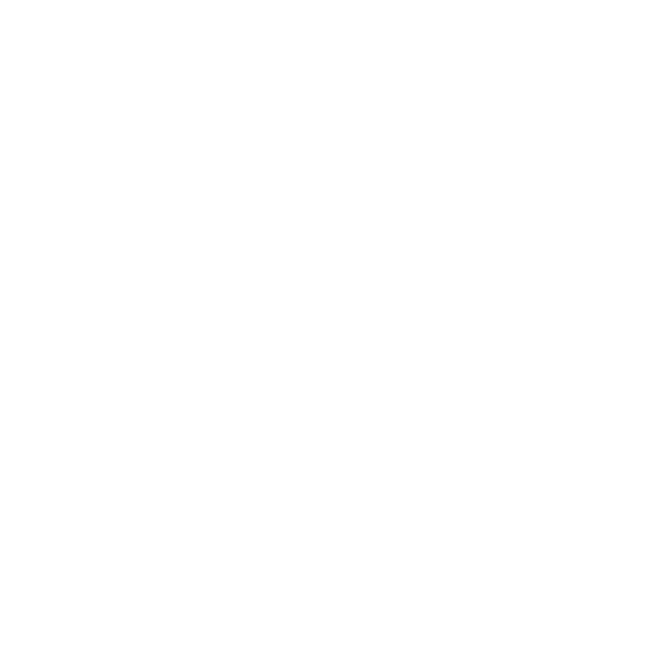
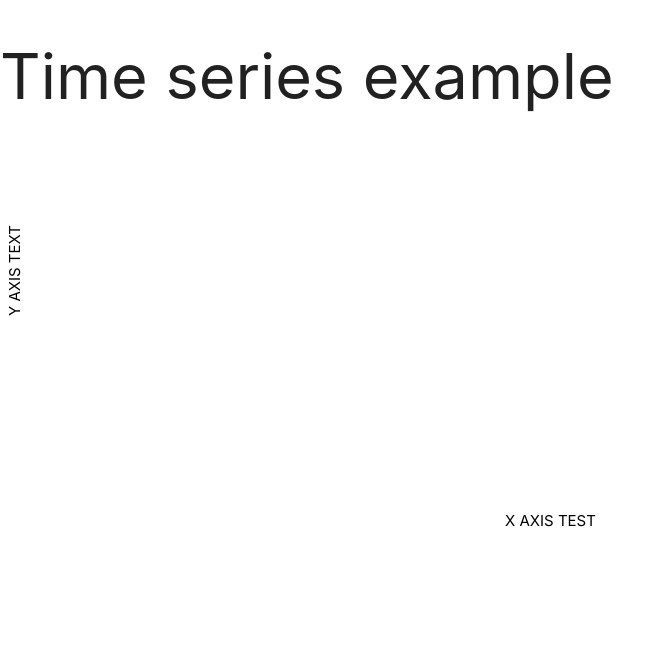
Before and after one commit to ahnj12/a3-software-design, a website: page index.html in a window 1280 px wide. Shown: the whole page, without its empty margins (0-671 px from the left). Drawn offline with nearby package versions, Linux system fonts and the light colour scheme.

Commit message:
add static elements to dev example

```diff
--- a/index.html
+++ b/index.html
@@ -13,6 +13,7 @@
   <script src="https://code.jquery.com/jquery.min.js"></script>
   <script src="https://cdnjs.cloudflare.com/ajax/libs/materialize/0.98.2/js/materialize.js"></script>
   <link rel="stylesheet" href="https://cdnjs.cloudflare.com/ajax/libs/materialize/0.98.2/css/materialize.css" />
+
   <script src="https://cdnjs.cloudflare.com/ajax/libs/d3/4.7.4/d3.js"></script>
 
 
@@ -24,9 +25,11 @@
 </head>
 
 <body>
+  <h1>Time series example</h1>
+  <div id="viz"></div>
 
-  <div id="vis"></div>
   <script src="reusable-time-series/js/time-series.js"></script>
+  <!--<script src="reusable-time-series/js/time-series-chart.js"></script>-->
   <script src="js/main.js"></script>
 </body>
 
--- a/js/main.js
+++ b/js/main.js
@@ -1,8 +1,63 @@
 $(function () {
     'use strict';
+
+    // Graph margin settings
+    var margin = {
+        top: 10,
+        right: 10,
+        bottom: 150,
+        left: 60
+    };
+
+    // SVG width and height
+    var width = 960;
+    var height = 500;
+
+    // Graph width and height - accounting for margins
+    var drawWidth = width - margin.left - margin.right;
+    var drawHeight = height - margin.top - margin.bottom;
+
+    /************************************** Create chart wrappers ***************************************/
+    // Create a variable `svg` in which you store a selection of the element with id `viz`
+    // Set the width and height to your `width` and `height` variables
+    let svg = d3.select('#viz')
+        .append('svg')
+        .attr('width', width)
+        .attr('height', height);
+
+    // Append a `g` element to your svg in which you'll draw your bars. Store the element in a variable called `g`, and
+    // Transform the g using `margin.left` and `margin.top`
+    let g = svg.append('g')
+        .attr('transform', 'translate(' + margin.left + ',' + margin.top + ')')
+
+
+    let xAxisLabel = svg.append('g')
+        .attr('transform', `translate(${margin.left}, ${margin.top + drawHeight})`)
+        .attr('class', 'axis')
+        // .call(xAxis);
+
+    let xAxisText = svg.append('text')
+        .attr('transform', `translate(${margin.left + drawWidth / 2}, ${margin.top + drawHeight + 40})`)
+        .attr('class', 'axis-label')
+        .text('X AXIS TEST');
+
+
+    let yAxisLabel = svg.append('g')
+        .attr('class', 'axis')
+        .attr('transform', `translate(${margin.left}, ${margin.top})`)
+        // .call(yAxis);
+
+
+    // Using the same pattern as your x-axis, append a text element to label your y axis
+    // Set its class to 'axis-label', and set the text to "Count"
+    let yAxisText = svg.append('text')
+        .attr('transform', `translate(${margin.left - 40}, ${margin.top + drawHeight / 2}) rotate(-90)`)
+        .attr('class', 'axis-label')
+        .text('Y AXIS TEXT');
+
     d3.csv('data/sp500.csv', function (error, data) {
 
-        let selection = d3.select("#vis").datum(data);
+        let selection = d3.select("#viz").datum(data);
         // ES6 class reusable chart variation
         let chart = new TimeSeriesChart()
             .width(500)
@@ -10,6 +65,8 @@ $(function () {
             .call(selection)
         // Mike Bostock's closure reusable chart proposal
         // selection.call(chart.call);
+
+
     });
 
 });
```
